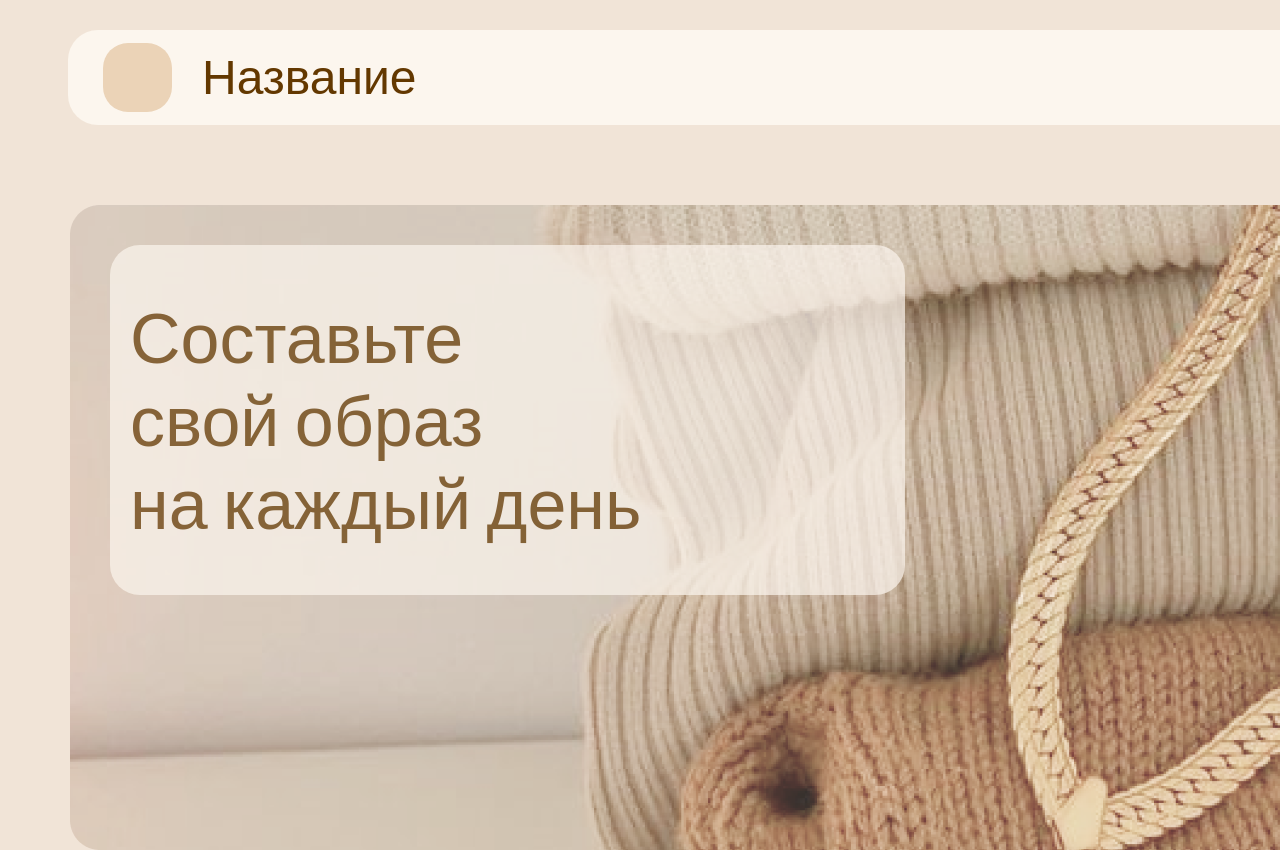
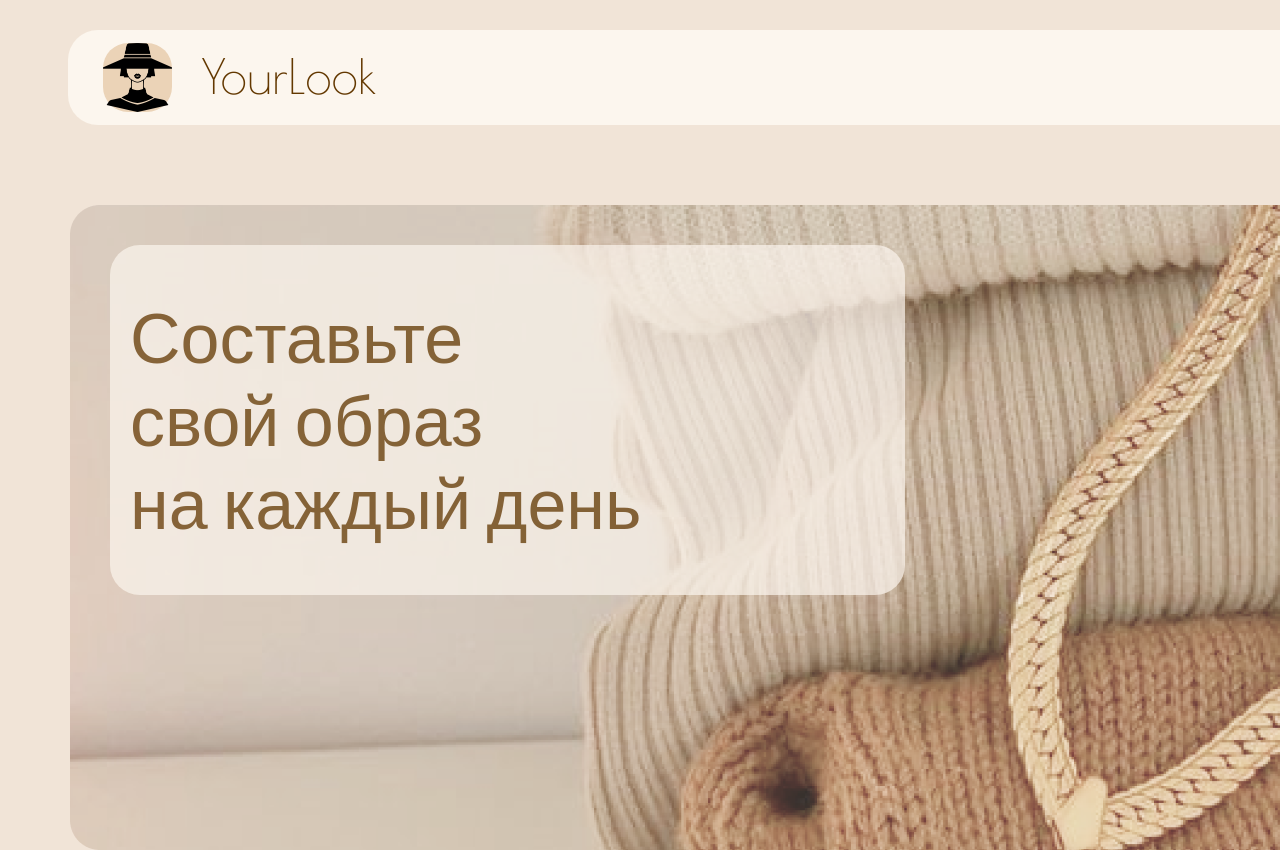
Before and after one commit to AnastasiYA-01/our-group-project, a plain HTML site: page index.html in a window 1280 px wide. Shown: the top 850 px of the page. Drawn offline with nearby package versions, Linux system fonts and the light colour scheme.

Commit message:
Update index.html

```diff
--- a/index.html
+++ b/index.html
@@ -19,9 +19,11 @@
     <div class="wrapper">
         <header class="header">
             <div class="left">
-                <div class="square"></div>
+                <div class="square">
+                    <img src="./moda.png" alt="Фото" height="69px" width="69px">
+                </div>
                 <div style="font-family: Poiret One, sans-serif; font-size: 48px; text-align: center; color: #633800; margin-top: 5px;">
-                    <p>Название</p>
+                    <p>YourLook</p>
                 </div>
             </div>
             <div class="right">
```
